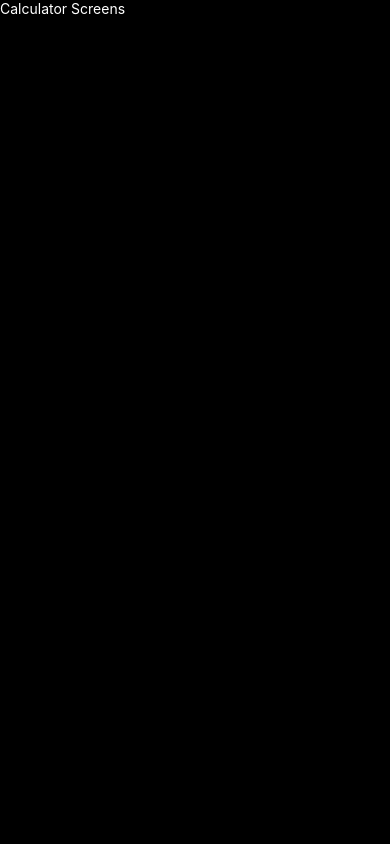
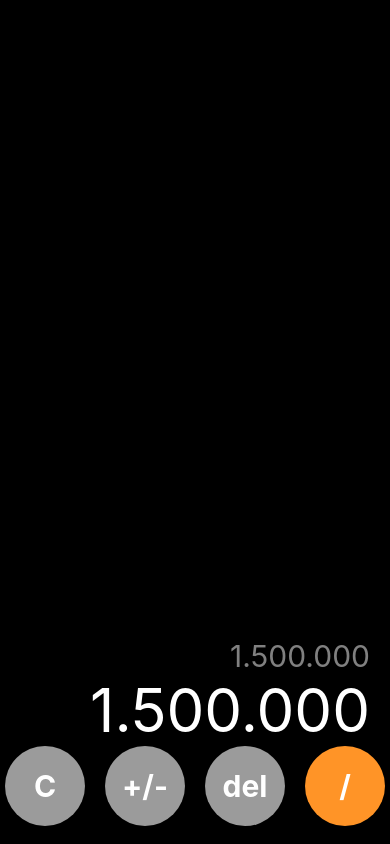
Before and after one commit to chrisdev3001/RN-Calculator, a React Native app: screen / in a window 390 px wide. Built offline with nearby package versions, Linux system fonts and the light colour scheme.

Commit message:
Added ButtonCalculator component

```diff
--- /dev/null
+++ b/src/components/ButtonCalculator.tsx
@@ -0,0 +1,21 @@
+import React from 'react'
+import { Text, View } from 'react-native'
+import { styles } from '../theme/appTheme'
+
+interface ButtonCalculatorProps {
+    text: string,
+    color?: string
+}
+
+export const ButtonCalculator = ({ text, color } : ButtonCalculatorProps) => {
+    return (
+        <View style={{
+            ...styles.btn,
+            backgroundColor: color
+        }}>
+            <Text style={styles.btnText}>{text}</Text>
+        </View>
+    )
+}
+
+export default ButtonCalculator
--- a/src/screens/CalculatorScreen.tsx
+++ b/src/screens/CalculatorScreen.tsx
@@ -1,11 +1,23 @@
 import React from 'react'
 import { View, Text} from 'react-native'
+import ButtonCalculator from '../components/ButtonCalculator'
 import { styles } from '../theme/appTheme'
 
 export const CalculatorScreen = () => {
   return (
-    <View>
-        <Text style={styles.text}>Calculator Screens</Text>
+    <View style={styles.calculatorContainer}>
+        <Text style={styles.smallResult}>1.500.000</Text>
+        <Text style={styles.result}>1.500.000</Text>
+
+        <View style={styles.row}>
+
+          {/* Boton */}
+          <ButtonCalculator text="C" color="#9B9B9B" />
+          <ButtonCalculator text="+/-" color="#9B9B9B" />
+          <ButtonCalculator text="del" color="#9B9B9B" />
+          <ButtonCalculator text="/" color="#FF9427" />
+
+        </View>
     </View>
   )
 }
--- a/src/theme/appTheme.tsx
+++ b/src/theme/appTheme.tsx
@@ -5,7 +5,43 @@ export const styles = StyleSheet.create({
         flex: 1,
         backgroundColor: 'black'
     },
+    calculatorContainer:{
+        flex: 1,
+        paddingHorizontal: 20,
+        justifyContent: 'flex-end'
+    },
     text: {
         color: '#fff'
+    },
+    result: {
+        color: '#fff',
+        fontSize: 60,
+        textAlign: 'right'
+    },
+    smallResult: {
+        color: 'rgba(255, 255, 255, 0.5)',
+        fontSize: 30,
+        textAlign: 'right'
+    },
+    row: {
+        flexDirection: 'row',
+        justifyContent: 'center',
+        marginBottom: 18,
+        paddingHorizontal: 10,
+    },
+    btn: {
+        height: 80,
+        width: 80,
+        backgroundColor: '#2D2D2D',
+        borderRadius: 100,
+        justifyContent: 'center',
+        alignItems: 'center',
+        marginHorizontal: 10
+    },
+    btnText: {
+        padding: 10,
+        fontSize: 30,
+        color: '#fff',
+        fontWeight: 'bold'
     }
 })
```
